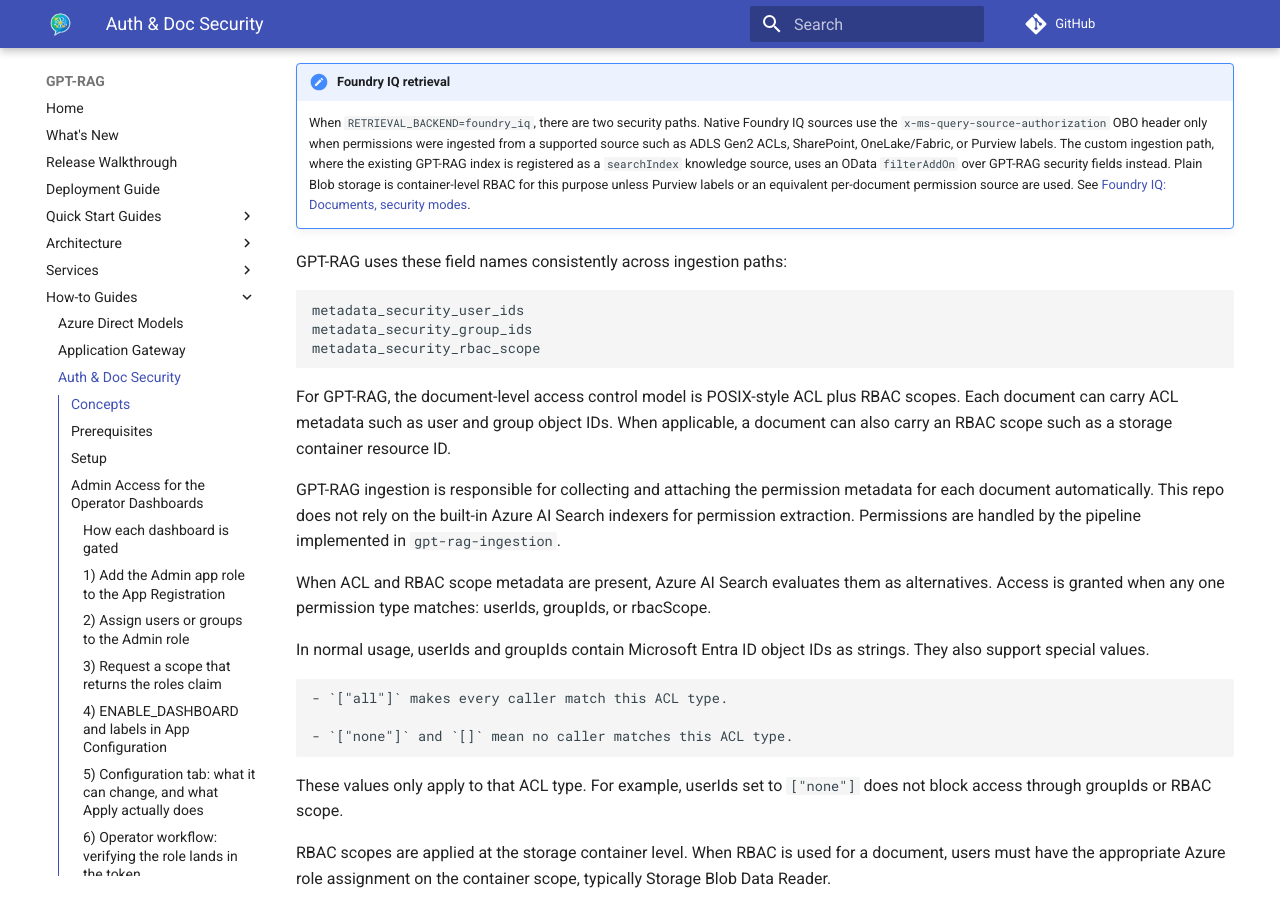
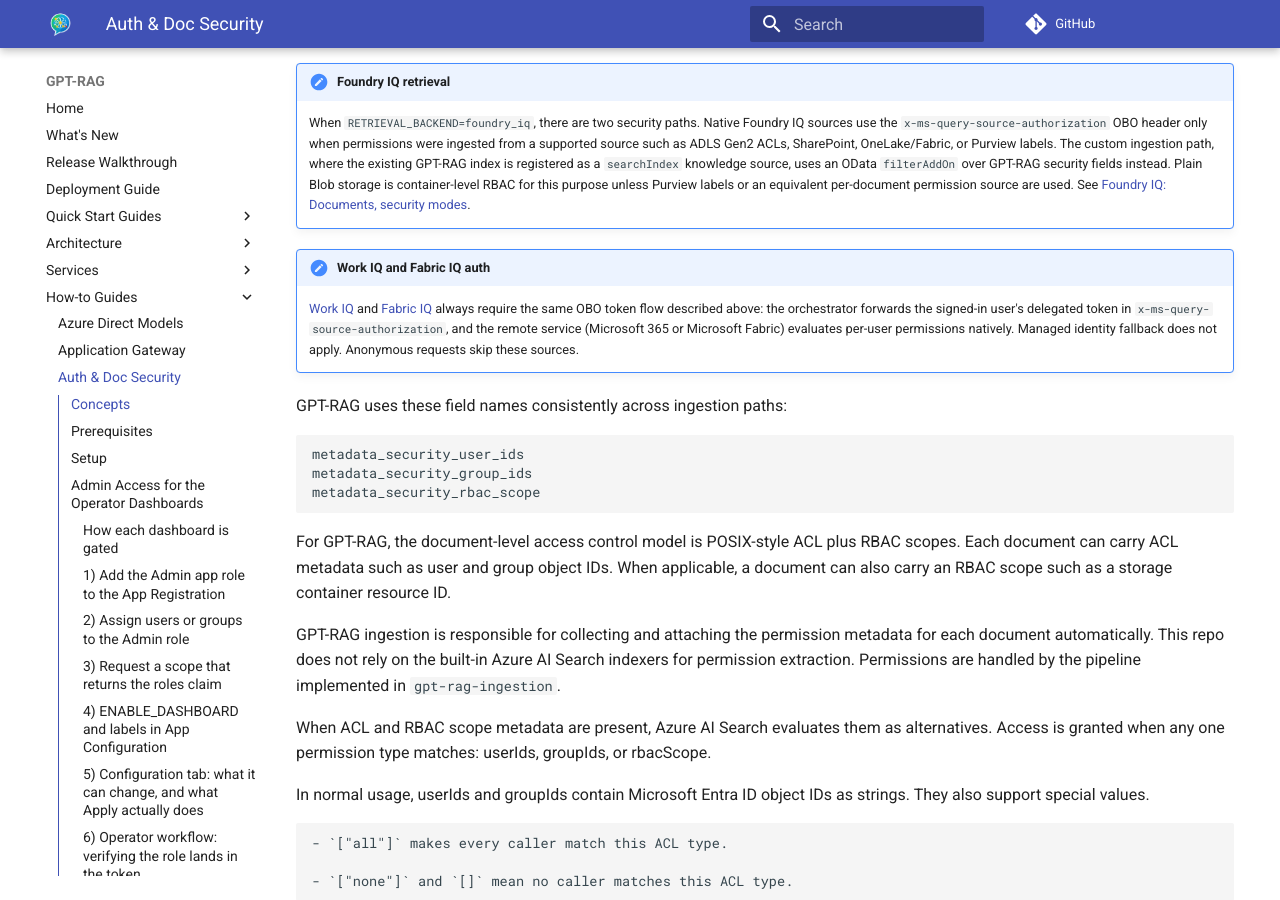
Before and after one commit to Azure/GPT-RAG, an MkDocs documentation site: the page built from docs/howto_authentication.md, in a window 1280 px wide and 900 px high, scrolled down 1949 px. Built offline with MkDocs 1.6.1 and Material for MkDocs 9.7.7, drawn with Linux system fonts in a browser that asks for light colours; comment, search, counter and statistics services are not loaded.

Commit message:
docs: surface Work IQ and Fabric IQ from deploy, orchestrator, and auth pages
Operators land on deploy.md, services_orchestrator.md, and howto_authentication.md long before they navigate into the grounding subsection. Those pages listed the documents Knowledge Source only, so Work IQ and Fabric IQ were effectively invisible to anyone not browsing the sidebar.

This adds short pointer blocks from each of those pages to the Work IQ and Fabric IQ how-tos, and adds an auth note that both use the same OBO token flow as the documents path and cannot fall back to managed identity.

Co-authored-by: Copilot App <223556219+Copilot@users.noreply.github.com>

```diff
--- a/docs/howto_authentication.md
+++ b/docs/howto_authentication.md
@@ -89,6 +89,15 @@ Document-level access control is enforced by Azure AI Search when the index is c
     instead. Plain Blob storage is container-level RBAC for this purpose unless
     Purview labels or an equivalent per-document permission source are used. See
     [Foundry IQ: Documents, security modes](howto_grounding_foundry_iq_documents.md#security-modes).
+
+!!! note "Work IQ and Fabric IQ auth"
+    [Work IQ](howto_grounding_work_iq.md) and
+    [Fabric IQ](howto_grounding_fabric_iq.md) always require the same OBO
+    token flow described above: the orchestrator forwards the signed-in
+    user's delegated token in `x-ms-query-source-authorization`, and the
+    remote service (Microsoft 365 or Microsoft Fabric) evaluates
+    per-user permissions natively. Managed identity fallback does not
+    apply. Anonymous requests skip these sources.
 
 GPT-RAG uses these field names consistently across ingestion paths:
 
```
Also changed, not shown: docs/deploy.md (+12 -0 lines), docs/services_orchestrator.md (+6 -0 lines).
